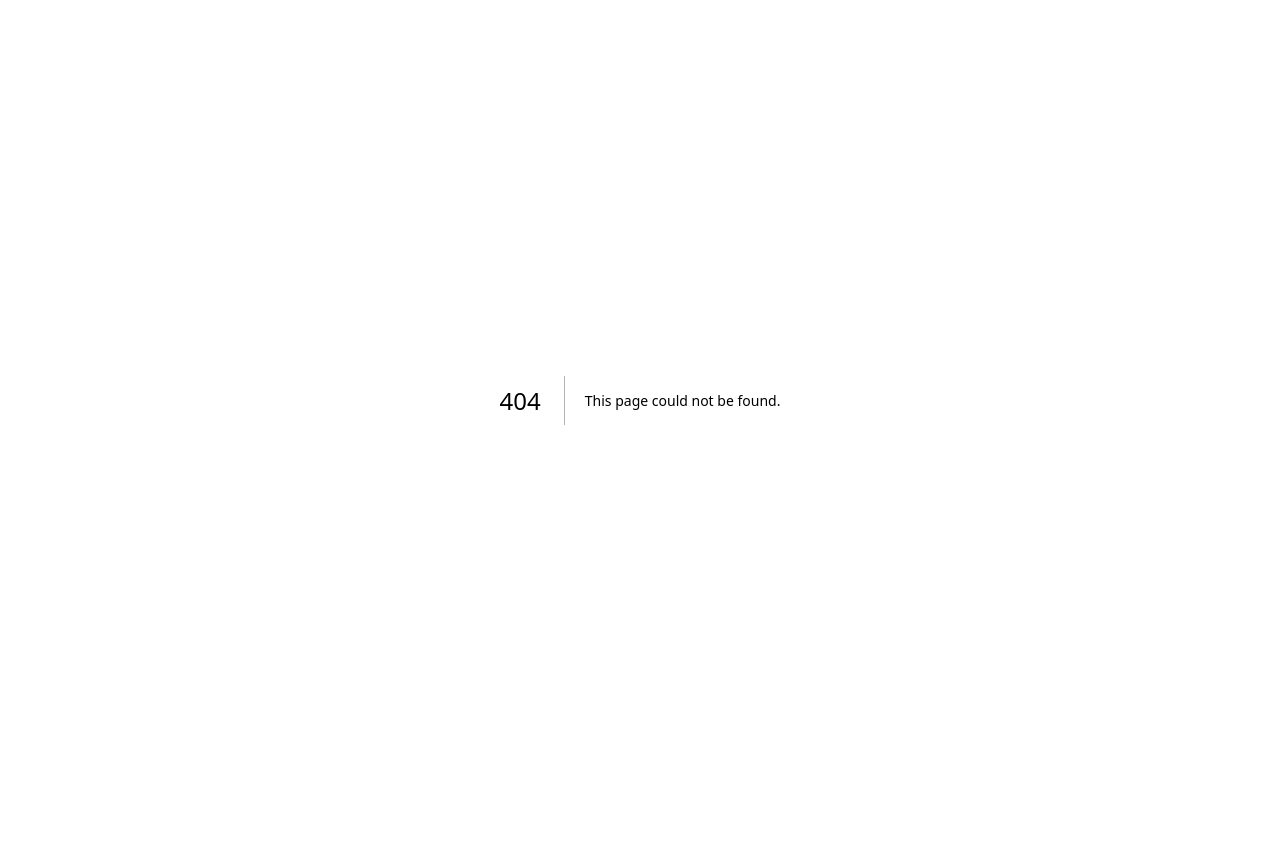
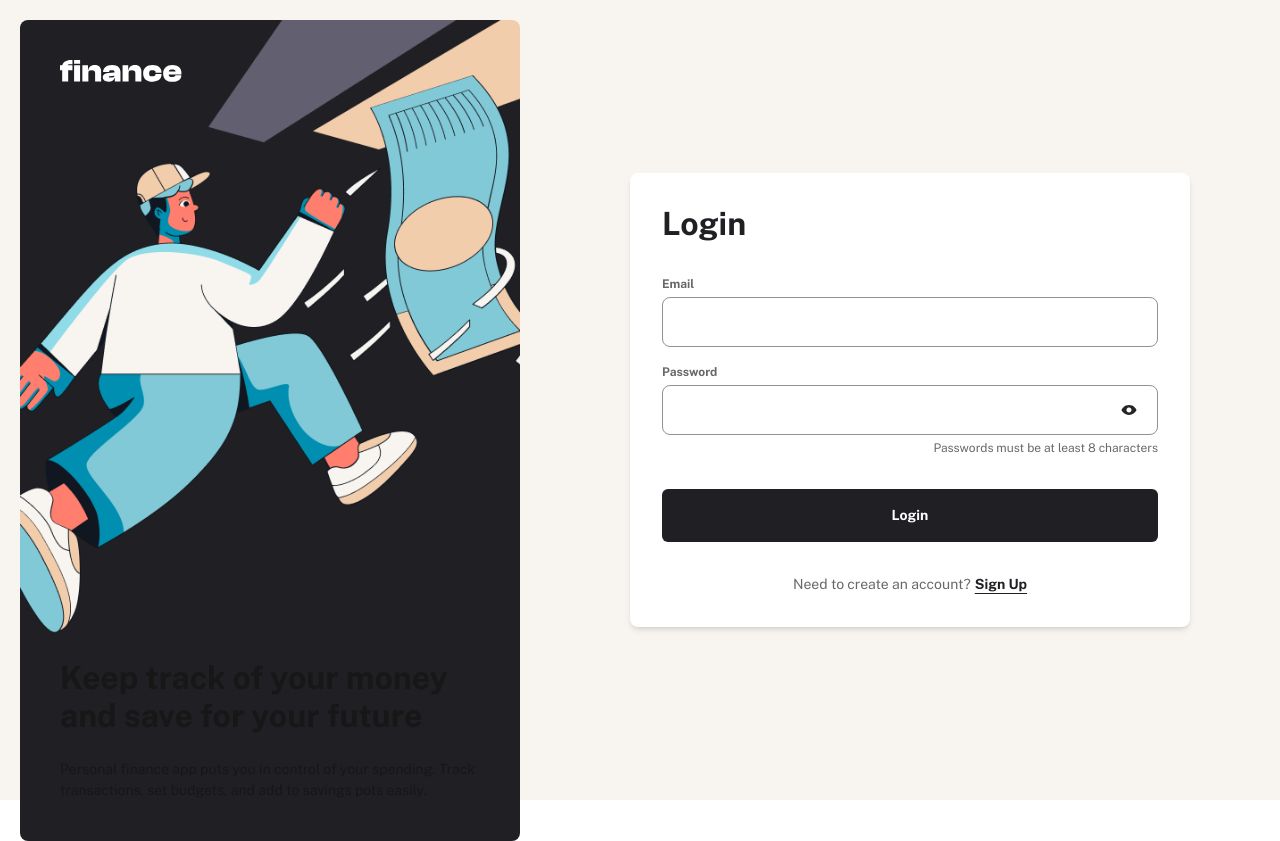
Before and after one commit to OyinloluB/finance-application, a Next.js app: page /auth/login in a window 1280 px wide. Before the commit this address had no page. Before the commit the page ends 800 px from the top, so only its background shows below. Built offline with nearby package versions, Linux system fonts and the light colour scheme.

Commit message:
auth screens + validation setup

```diff
--- a/package.json
+++ b/package.json
@@ -9,6 +9,7 @@
     "lint": "next lint"
   },
   "dependencies": {
+    "@hookform/resolvers": "^4.1.0",
     "@prisma/client": "^6.3.1",
     "@tanstack/react-query": "^5.66.0",
     "@tanstack/react-query-devtools": "^5.66.0",
@@ -17,7 +18,8 @@
     "react": "^19.0.0",
     "react-dom": "^19.0.0",
     "react-hook-form": "^7.54.2",
-    "react-query": "^3.39.3"
+    "react-query": "^3.39.3",
+    "yup": "^1.6.1"
   },
   "devDependencies": {
     "@eslint/eslintrc": "^3",
--- /dev/null
+++ b/src/app/auth/login/page.tsx
@@ -0,0 +1,15 @@
+import AuthForm from "@/components/molecules/AuthForm";
+import AuthIllustration from "@/components/organisms/AuthIllustration";
+import AuthLayout from "@/components/organisms/AuthLayout";
+import React from "react";
+
+const Login = () => {
+  return (
+    <AuthLayout>
+      <AuthIllustration />
+      <AuthForm type="login" />
+    </AuthLayout>
+  );
+};
+
+export default Login;
--- /dev/null
+++ b/src/app/auth/signup/page.tsx
@@ -0,0 +1,15 @@
+import AuthForm from "@/components/molecules/AuthForm";
+import AuthIllustration from "@/components/organisms/AuthIllustration";
+import AuthLayout from "@/components/organisms/AuthLayout";
+import React from "react";
+
+const Signup = () => {
+  return (
+    <AuthLayout>
+      <AuthIllustration />
+      <AuthForm type="signup" />
+    </AuthLayout>
+  );
+};
+
+export default Signup;
--- a/src/components/atoms/Button.tsx
+++ b/src/components/atoms/Button.tsx
@@ -13,7 +13,7 @@ interface ButtonProps {
 
 const Button = ({ text = "Placeholder", type, className }: ButtonProps) => {
   const baseStyles =
-    "p-200 text-preset-4 font-bold rounded-md transition-all duration-200 cursor-pointer box-border";
+    "p-200 text-preset-4 text-center font-bold rounded-md transition-all duration-200 cursor-pointer box-border";
 
   const buttonStyles = {
     primary: "bg-grey-900 text-white hover:bg-grey-500",
@@ -26,12 +26,12 @@ const Button = ({ text = "Placeholder", type, className }: ButtonProps) => {
   };
 
   return (
-    <div className={`${baseStyles} ${buttonStyles[type]} ${className ?? ""}`}>
+    <button type="submit" className={`${baseStyles} ${buttonStyles[type]} ${className ?? ""}`}>
       {text}
       {type === "tertiary" && (
         <CaretRightIcon className="w-4 h-4 transition-colors duration-200 text-inherit" />
       )}
-    </div>
+    </button>
   );
 };
 
--- a/src/components/atoms/InputField.tsx
+++ b/src/components/atoms/InputField.tsx
@@ -1,7 +1,5 @@
-"use client";
-
 import React from "react";
-import { useForm } from "react-hook-form";
+import { useFormContext } from "react-hook-form";
 import { IconName, Icons } from "./icons";
 
 interface InputProps {
@@ -21,9 +19,11 @@ const InputField = ({
   prefix,
   icon,
   helperText,
-  error,
 }: InputProps) => {
-  const { register } = useForm();
+  const {
+    register,
+    formState: { errors },
+  } = useFormContext();
   const IconComponent = icon && Icons[icon];
 
   return (
@@ -33,14 +33,14 @@ const InputField = ({
       )}
       <div
         className={`flex items-center py-150 px-250 border rounded-lg ${
-          error ? "border-secondary-red" : "border-beige-500"
+          errors[name] ? "border-secondary-red" : "border-beige-500"
         }`}
       >
         {prefix && <span className="pr-150 text-beige-500">{prefix}</span>}
         <input
           {...register(name)}
           placeholder={placeholder}
-          className="flex-1 bg-transparent focus:outline-none"
+          className="flex-1 bg-transparent focus:outline-none text-grey-900"
         />
         {IconComponent && (
           <div>
@@ -48,12 +48,14 @@ const InputField = ({
           </div>
         )}
       </div>
-      {helperText && !error && (
+      {helperText && !errors[name] && (
         <p className="text-preset-5 text-right text-grey-500">{helperText}</p>
       )}
 
-      {error && (
-        <p className="text-preset-5 text-right text-secondary-red">{error}</p>
+      {errors[name] && (
+        <p className="text-preset-5 text-right text-secondary-red">
+          {errors[name]?.message as string}
+        </p>
       )}
     </div>
   );
--- /dev/null
+++ b/src/components/molecules/AuthForm.tsx
@@ -0,0 +1,106 @@
+"use client";
+
+import React, { useMemo } from "react";
+import { FormProvider, useForm, SubmitHandler } from "react-hook-form";
+import { yupResolver } from "@hookform/resolvers/yup";
+import * as yup from "yup";
+import InputField from "../atoms/InputField";
+import Button from "../atoms/Button";
+
+interface AuthFormProps {
+  type: "signup" | "login";
+}
+
+interface FormDataProps {
+  name?: string;
+  email: string;
+  password: string;
+}
+
+const AuthForm = ({ type }: AuthFormProps) => {
+  const validationSchema = useMemo(
+    () =>
+      yup.object({
+        name:
+          type === "signup"
+            ? yup.string().required("Name is required")
+            : yup.string().optional(),
+        email: yup
+          .string()
+          .email("Invalid email")
+          .required("Email is required"),
+        password: yup
+          .string()
+          .min(8, "Password must be at least 8 characters")
+          .required("Password is required"),
+      }),
+    [type]
+  );
+
+  const methods = useForm<FormDataProps>({
+    resolver: yupResolver(validationSchema),
+    mode: "onSubmit",
+    reValidateMode: "onChange",
+    defaultValues: {
+      name: "",
+      email: "",
+      password: "",
+    },
+  });
+
+  const {
+    handleSubmit,
+    formState: { isValid },
+  } = methods;
+
+  const onSubmit: SubmitHandler<FormDataProps> = (data) => {
+    console.log("Form submitted:", data);
+  };
+
+  return (
+    <FormProvider {...methods}>
+      <div className="flex flex-1 items-center justify-center">
+        <form
+          onSubmit={handleSubmit(onSubmit)}
+          className="bg-white p-400 shadow-md w-[560px] h-fit rounded-lg"
+        >
+          <h2 className="text-preset-1 font-bold mb-400 text-grey-900">
+            {type === "signup" ? "Sign Up" : "Login"}
+          </h2>
+
+          <div className="flex flex-col gap-200">
+            {type === "signup" && <InputField name="name" label="Name" />}
+            <InputField name="email" label="Email" />
+            <InputField
+              name="password"
+              label="Password"
+              icon="EyeIcon"
+              helperText="Passwords must be at least 8 characters"
+            />
+          </div>
+
+          <Button
+            text={type === "signup" ? "Create Account" : "Login"}
+            type="primary"
+            disabled={!isValid}
+            className="w-full mt-400"
+          />
+
+          <p className="text-preset-4 text-center text-grey-500 mt-400">
+            {type === "signup"
+              ? "Already have an account?"
+              : "Need to create an account?"}
+            <a
+              href={type === "signup" ? "/auth/login" : "/auth/signup"}
+              className="text-grey-900 font-bold ml-1 underline underline-offset-4"
+            >
+              {type === "signup" ? "Login" : "Sign Up"}
+            </a>
+          </p>
+        </form>
+      </div>
+    </FormProvider>
+  );
+};
+
+export default AuthForm;
--- /dev/null
+++ b/src/components/organisms/AuthIllustration.tsx
@@ -0,0 +1,34 @@
+import React from "react";
+import Image from "next/image";
+import Logo from "../atoms/icons/Logo";
+
+const AuthIllustration = () => {
+  return (
+    <div className="p-250">
+      <div className="flex relative">
+        <div className="absolute top-500 left-500">
+          <Logo />
+        </div>
+        <Image
+          src="/auth-illustration.png"
+          width={500}
+          height={600}
+          alt="Finance Illustration"
+          className="rounded-lg"
+          objectFit="contain"
+        />
+        <div className="absolute bottom-0 p-500">
+          <h2 className="text-preset-1 font-bold">
+            Keep track of your money and save for your future
+          </h2>
+          <p className="text-preset-4 mt-300">
+            Personal finance app puts you in control of your spending. Track
+            transactions, set budgets, and add to savings pots easily.
+          </p>
+        </div>
+      </div>
+    </div>
+  );
+};
+
+export default AuthIllustration;
--- /dev/null
+++ b/src/components/organisms/AuthLayout.tsx
@@ -0,0 +1,7 @@
+import React from "react";
+
+const AuthLayout = ({ children }: { children: React.ReactNode }) => {
+  return <div className="flex h-screen bg-beige-100">{children}</div>;
+};
+
+export default AuthLayout;
```
Also changed, not shown: public/auth-illustration.png (added), src/components/molecules/FormField.tsx (deleted), 1 other file (tests, documents, lock files or other folders).
